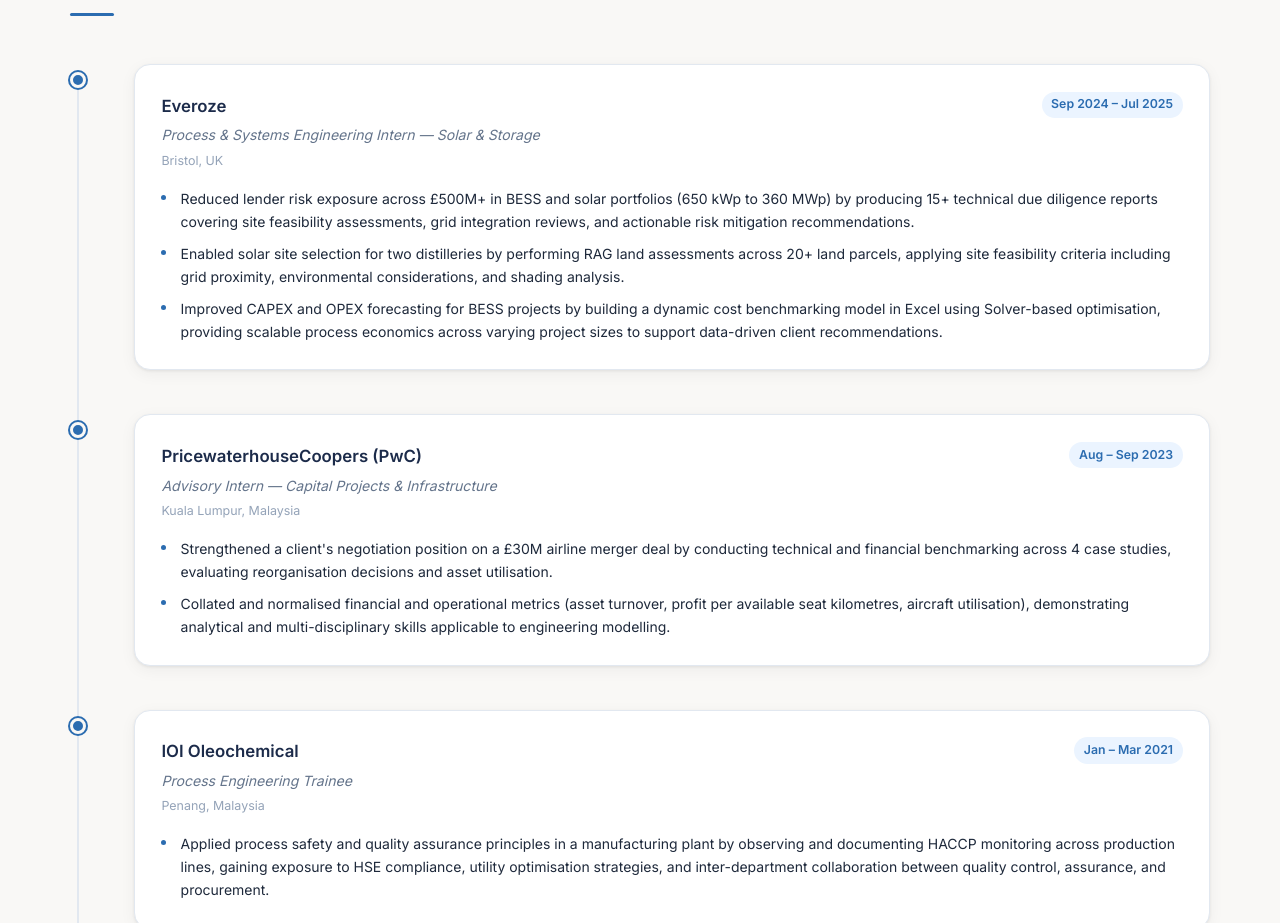
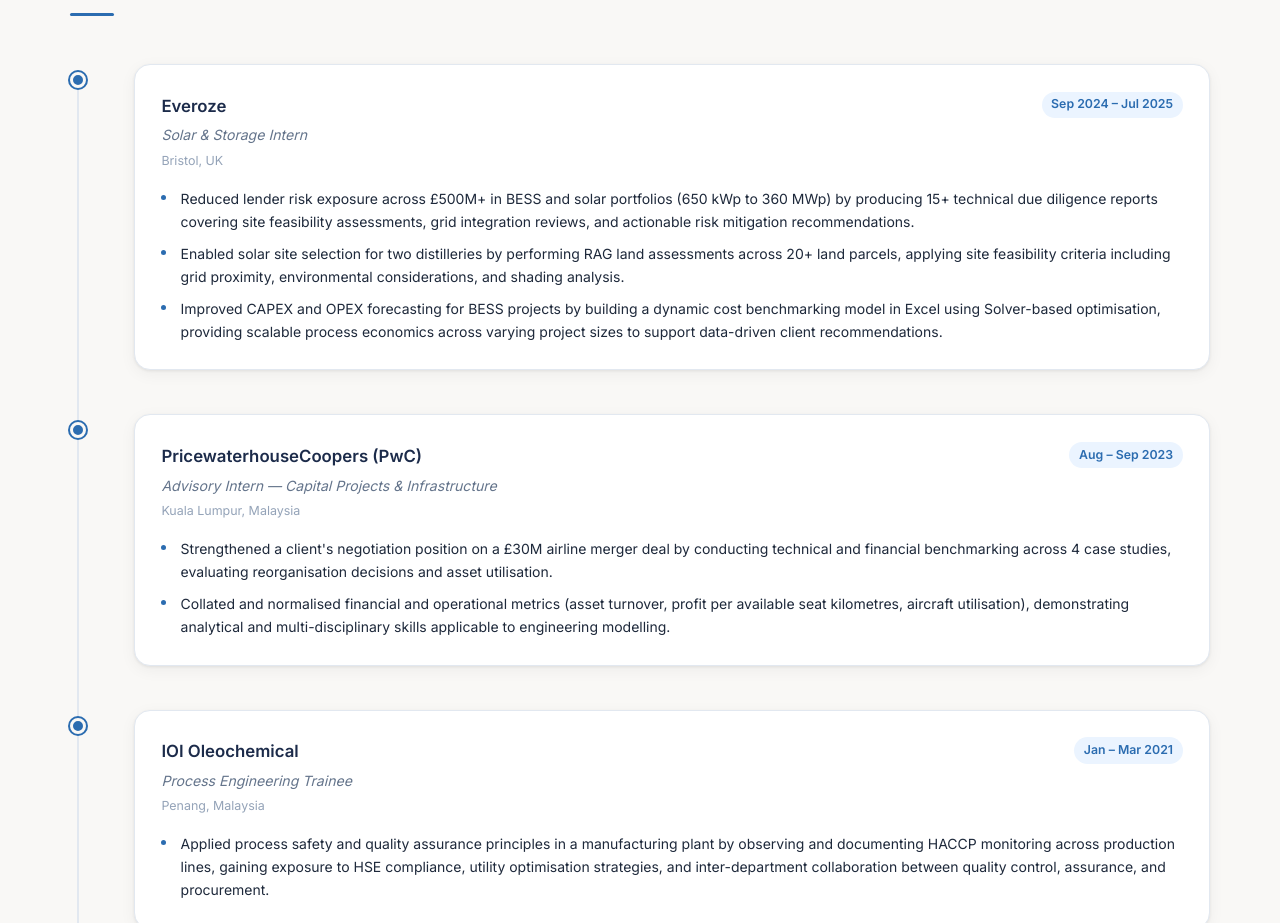
Before and after one commit to BrennanL33/brennan-lee, a plain HTML site: page index.html in a window 1280 px wide. Shown: the part 2566-3489 px from the top of the page. Drawn offline with nearby package versions, Linux system fonts and the light colour scheme; a web font is replaced by a local one.

Commit message:
Add files via upload

```diff
--- a/index.html
+++ b/index.html
@@ -719,7 +719,7 @@
             <div class="timeline-company">Everoze</div>
             <div class="timeline-date">Sep 2024 – Jul 2025</div>
           </div>
-          <div class="timeline-role">Process &amp; Systems Engineering Intern — Solar &amp; Storage</div>
+          <div class="timeline-role">Solar &amp; Storage Intern</div>
           <div class="timeline-location">Bristol, UK</div>
           <ul class="timeline-bullets">
             <li>Reduced lender risk exposure across £500M+ in BESS and solar portfolios (650 kWp to 360 MWp) by producing 15+ technical due diligence reports covering site feasibility assessments, grid integration reviews, and actionable risk mitigation recommendations.</li>
```
Also changed, not shown: 1 other file.
